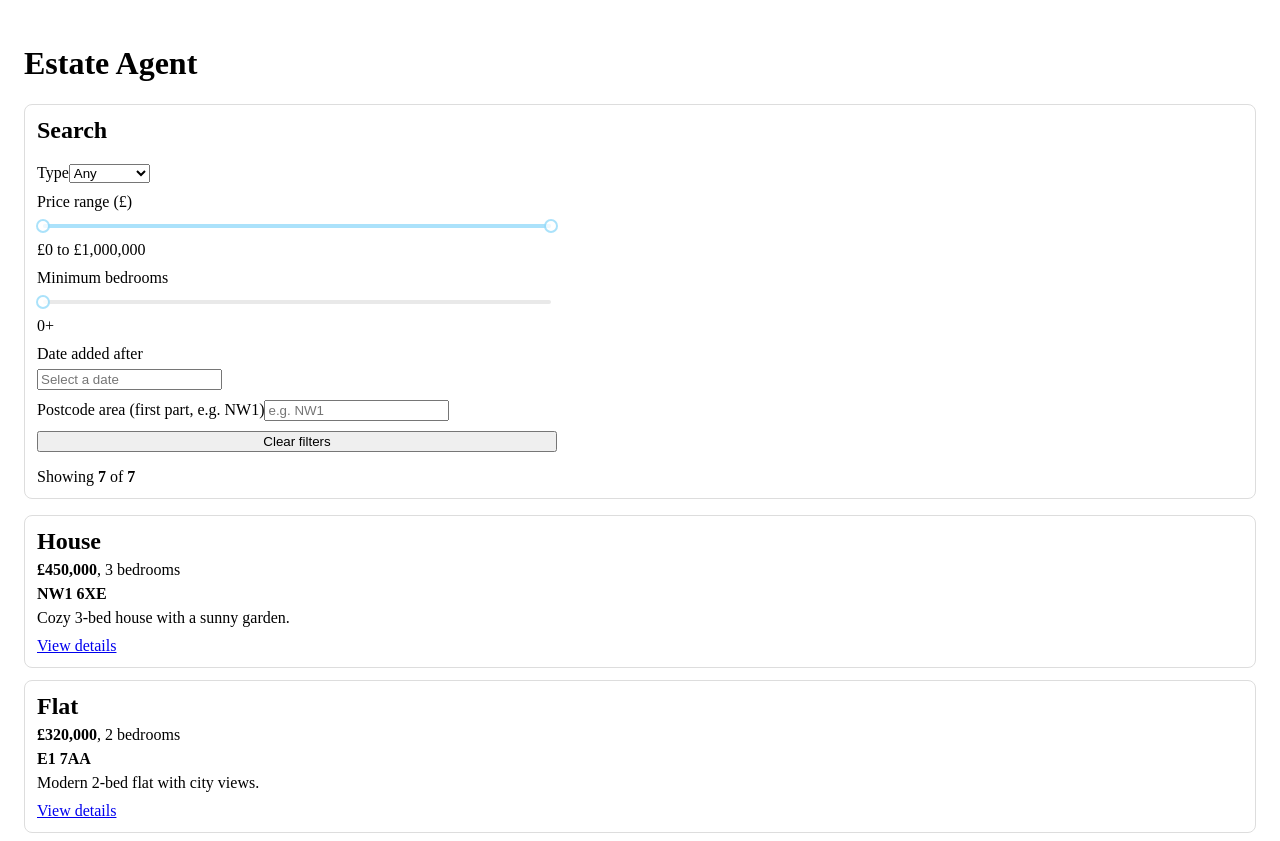
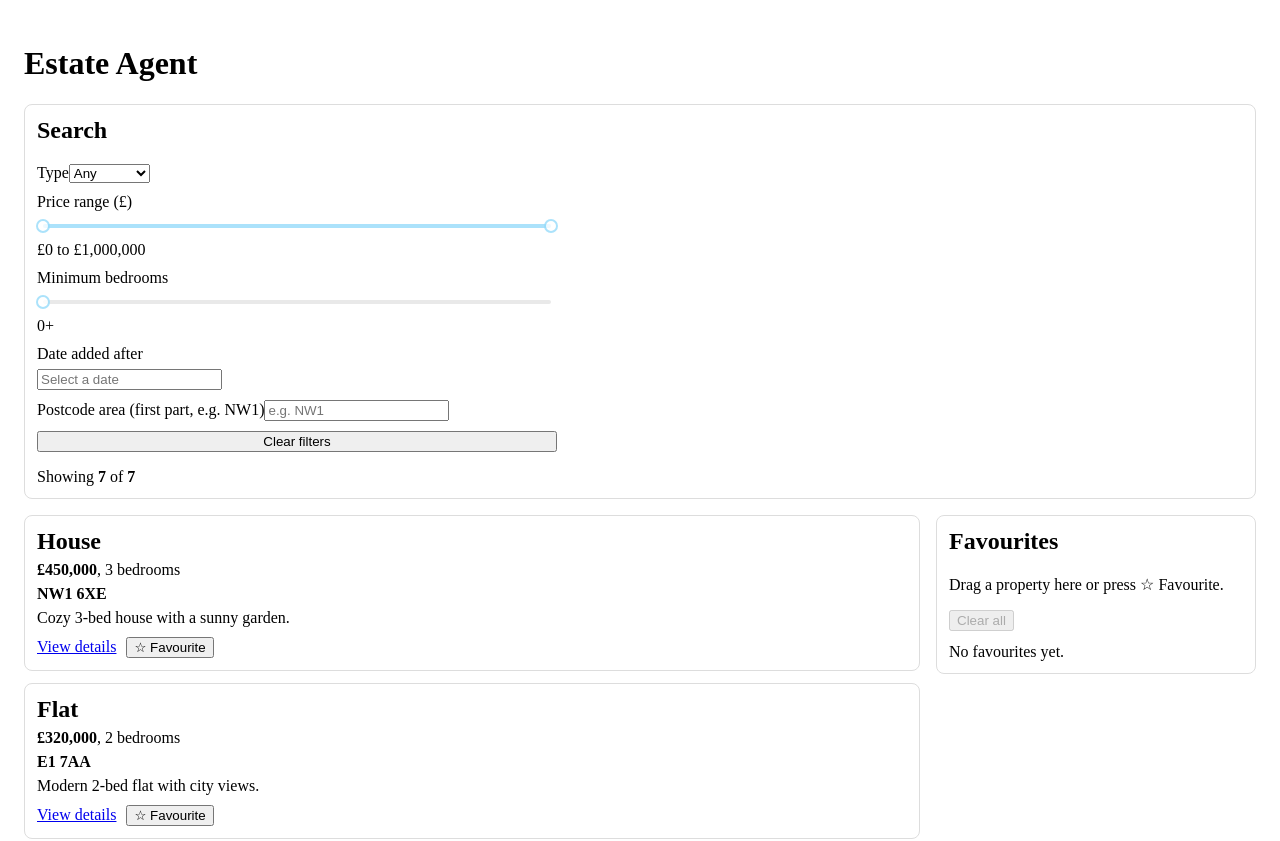
Before and after one commit to Jinaaaaks/estate-agent-spa, a React (Create React App) app: page / in a window 1280 px wide. Shown: the top 841 px of the page. Built offline with nearby package versions, Linux system fonts and the light colour scheme.

Commit message:
feat: remove favourites by drag and drop

```diff
--- a/src/pages/SearchPage.jsx
+++ b/src/pages/SearchPage.jsx
@@ -9,6 +9,7 @@ import "react-datepicker/dist/react-datepicker.css";
 import Slider from "rc-slider";
 import "rc-slider/assets/index.css";
 
+import { useFavourites } from "../context/FavouritesContext";
 
 export default function SearchPage() {
   // This object holds what the user has typed/selected in the search form
@@ -19,6 +20,8 @@ export default function SearchPage() {
     dateAdded: null,
     postcode: ""
    });
+
+   const { favouriteIds, addFavourite, removeFavourite, clearFavourites } = useFavourites();
 
 
   // Helper to update one field in filters
@@ -58,6 +61,23 @@ export default function SearchPage() {
         postcode: ""
     });
   }
+
+  function handleDragStartProperty(e, id) {
+    e.dataTransfer.setData("text/plain", id);
+  }
+
+  function handleDropAddToFavourites(e) {
+    e.preventDefault();
+    const id = e.dataTransfer.getData("text/plain");
+    if (id) addFavourite(id);
+  }
+
+  const favouriteProperties = useMemo(() => {
+    return favouriteIds
+        .map((id) => properties.find((p) => p.id === id))
+        .filter(Boolean);
+  }, [favouriteIds]);
+
 
 
   return (
@@ -166,11 +186,22 @@ export default function SearchPage() {
         </p>
       </section>
 
-      <section>
+      <section
+        style={{
+            display: "grid",
+            gridTemplateColumns: "1fr 320px",
+            gap: 16,
+            alignItems: "start"
+        }}
+        >
+        {/* Results */}
+        <div>
             <div style={{ display: "grid", gap: 12 }}>
             {filtered.map((p) => (
                 <article
                 key={p.id}
+                draggable
+                onDragStart={(e) => handleDragStartProperty(e, p.id)}
                 style={{
                     border: "1px solid #ddd",
                     borderRadius: 8,
@@ -189,11 +220,76 @@ export default function SearchPage() {
 
                 <p style={{ margin: "0 0 10px" }}>{p.shortDescription}</p>
 
+                <div style={{ display: "flex", gap: 10, alignItems: "center" }}>
                     <Link to={`/property/${p.id}`}>View details</Link>
+
+                    <button
+                    type="button"
+                    onClick={() => addFavourite(p.id)}
+                    disabled={favouriteIds.includes(p.id)}
+                    title={favouriteIds.includes(p.id) ? "Already in favourites" : "Add to favourites"}
+                    >
+                    {favouriteIds.includes(p.id) ? "★ Favourited" : "☆ Favourite"}
+                    </button>
+                </div>
                 </article>
             ))}
             </div>
+        </div>
+
+        {/* Favourites panel */}
+        <aside
+            onDragOver={(e) => e.preventDefault()}
+            onDrop={handleDropAddToFavourites}
+            style={{
+            border: "1px solid #ddd",
+            borderRadius: 8,
+            padding: 12,
+            position: "sticky",
+            top: 12
+            }}
+        >
+            <h2 style={{ marginTop: 0 }}>Favourites</h2>
+            <p style={{ marginTop: 0 }}>
+                Drag a property here or press ☆ Favourite.
+            </p>
+
+
+            <button type="button" onClick={clearFavourites} disabled={favouriteIds.length === 0}>
+            Clear all
+            </button>
+
+            <div style={{ marginTop: 12, display: "grid", gap: 10 }}>
+            {favouriteProperties.length === 0 ? (
+                <p style={{ margin: 0 }}>No favourites yet.</p>
+            ) : (
+                favouriteProperties.map((p) => (
+                <div
+                    key={p.id}
+                    style={{
+                    border: "1px solid #eee",
+                    borderRadius: 8,
+                    padding: 10
+                    }}
+                >
+                    <strong>{p.type}</strong>
+                    <div>£{p.price.toLocaleString()}</div>
+                    <div>{p.postcode}</div>
+
+                    <button
+                    type="button"
+                    onClick={() => removeFavourite(p.id)}
+                    style={{ marginTop: 8 }}
+                    >
+                    Remove
+                    </button>
+                </div>
+                ))
+            )}
+            </div>
+        </aside>
         </section>
+
     </main>
   );
 }
```
Lines whose indentation alone changed are shown as unchanged.
